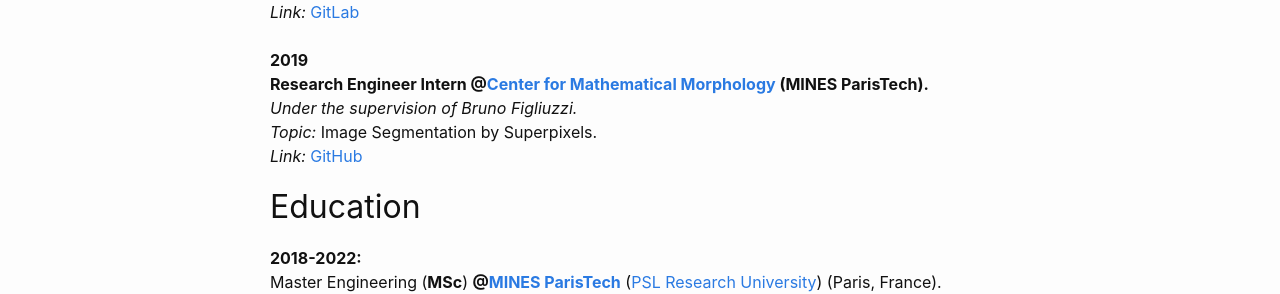
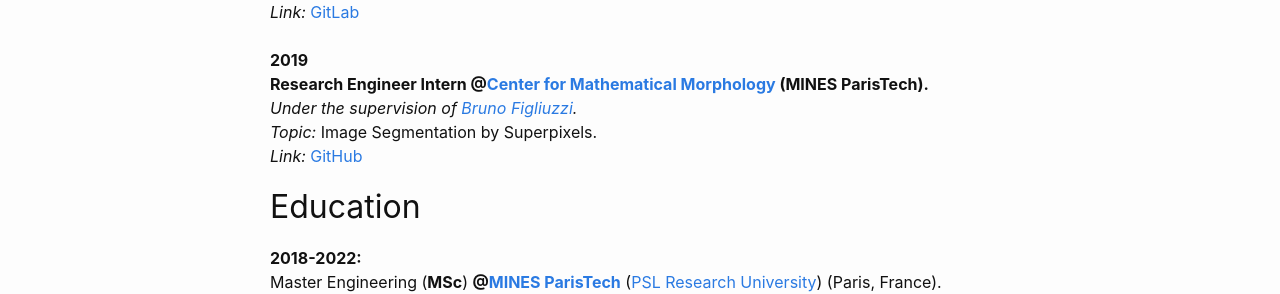
Before and after one commit to theodumont/theodumont.github.io, a Jekyll site: the page built from cv.md, in a window 1280 px wide. Shown: the part 587-881 px from the top of the page. Built offline with Jekyll 4.4.1, drawn with Linux system fonts in a browser that asks for light colours; some of the changed lines change nothing that is shown.

Commit message:
Update cv.md

```diff
--- a/cv.md
+++ b/cv.md
@@ -26,7 +26,7 @@
 &nbsp;
 **2019**
 :   **Research Engineer Intern @[Center for Mathematical Morphology](http://www.cmm.mines-paristech.fr/?l=en_US) (MINES ParisTech).**
-:   _Under the supervision of Bruno Figliuzzi._
+:   _Under the supervision of [Bruno Figliuzzi](http://www.cmm.mines-paristech.fr/~figliuzzi/accueil.html)._
 :   _Topic:_ Image Segmentation by Superpixels.
 :   _Link:_ [GitHub](https://github.com/theodumont/superpixels-segmentation)
 
```
